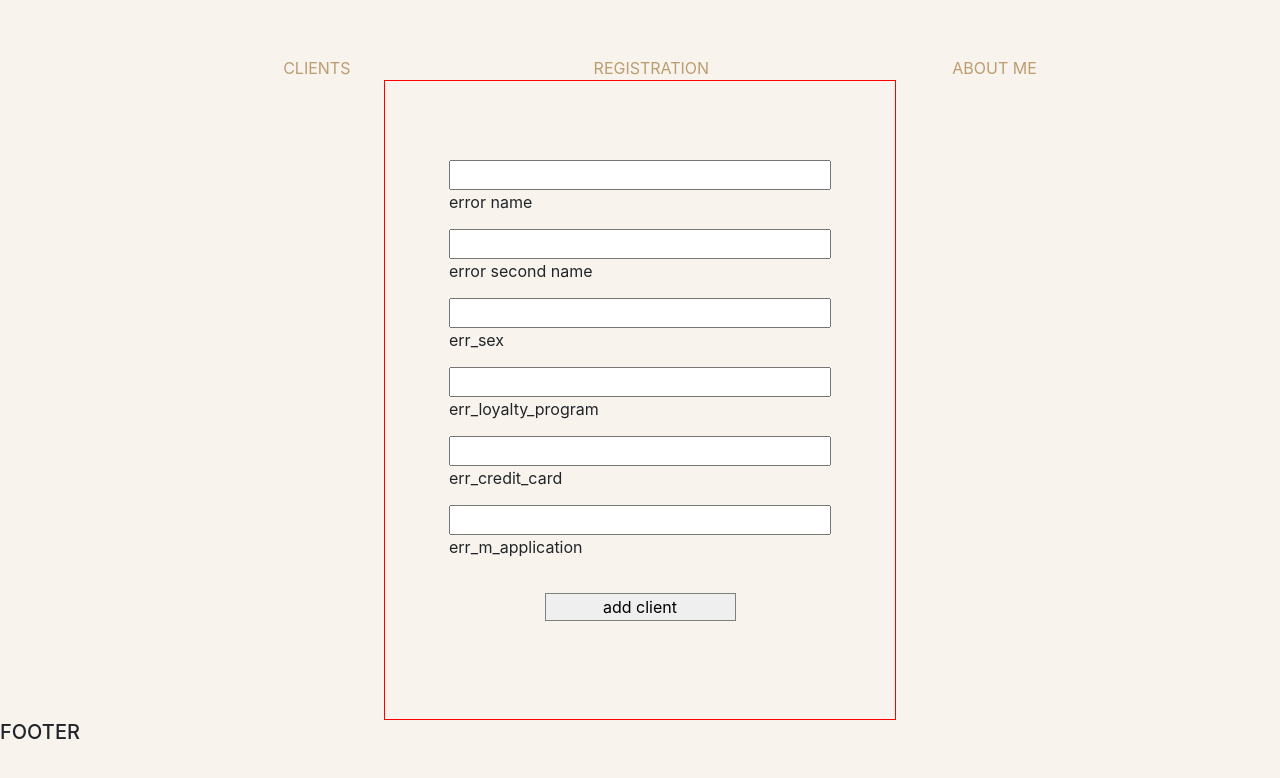
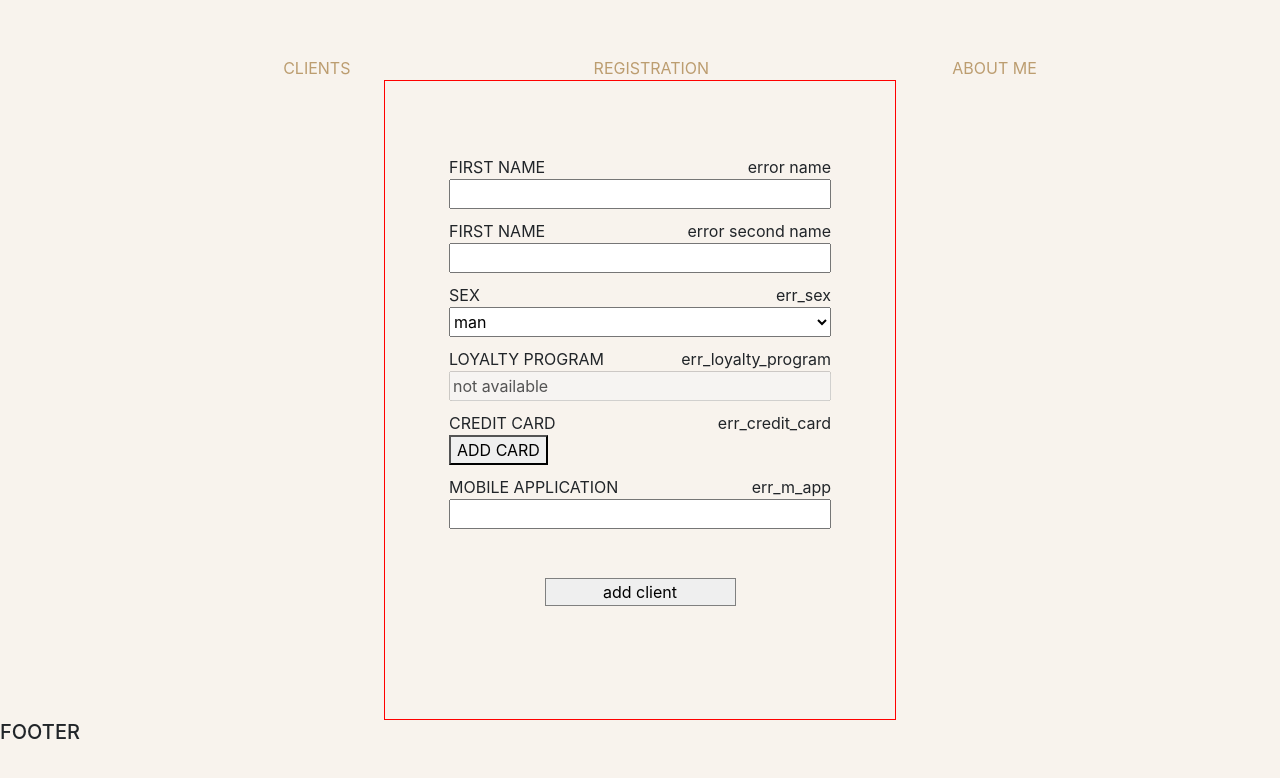
Before and after one commit to 1985MakarovDenis1985/HeadWorks_v1.0, a React app: page /#/registration in a window 1280 px wide. Built offline with nearby package versions, Linux system fonts and the light colour scheme.

Commit message:
registration form almost completed without creditcard

```diff
--- a/src/js/components/content/ClientsBox.js
+++ b/src/js/components/content/ClientsBox.js
@@ -7,7 +7,9 @@ const mapPropsToState = (state) => {
     return {
         clients: state.clientReducer.users
     }
+
 }
+
 
 
 class ClientsBox extends React.Component {
@@ -16,15 +18,17 @@ class ClientsBox extends React.Component {
     }
 
 
+
     render() {
+        let {clients} = JSON.parse(JSON.stringify(this.props))
 
         return (
             <div className="content_box content_clients_box">
                 <div className="content_box_clients_box">
-                    {this.props.clients.map((el) => (
+                    {clients.reverse().map((el) => (
                         <div className="content_box_user_box" key={el.id}>
                             <p> Name: <span>{el.firstName}  {el.secondName}</span></p>
-                            <p> Date of registration: <span>{el.date}</span></p>
+                            <p> Date of registration: <span>{el.dateRegistration}</span></p>
                         </div>
                     ))}
                 </div>
--- a/src/js/components/content/RegistrationBox.js
+++ b/src/js/components/content/RegistrationBox.js
@@ -1,7 +1,6 @@
 import React from 'react';
 import {connect} from "react-redux";
-import set from "@babel/runtime/helpers/esm/set";
-
+import {setClients} from "../../redux/actions/actions";
 
 
 const mapPropsToState = (state) => {
@@ -10,24 +9,30 @@ const mapPropsToState = (state) => {
     }
 }
 
+const mapDispatchToProps = {
+    setClients,
+}
+
 class RegistrationBox extends React.Component {
     constructor(props) {
         super(props);
 
         this.state = {
-            id: this.props.clients.length + 1,
+            // newClient: {
+                id: this.props.clients.length+1,
                 firstName: "",
                 secondName: "",
-            sex: "",
+                sex: "man",
                 loyaltyProgram: "",
                 mobileApp: "",
-            dateRegistration:`${new Date().getDate()}.${new Date().getMonth()+1}.${new Date().getFullYear()}`,
+                dateRegistration: `${new Date().getDate()}.${new Date().getMonth() + 1}.${new Date().getFullYear()}`,
                 creditCard: {
                     number: "",
                     date: "",
                     cv: ""
-            },
-
+                }
+            // },
+            // creditCardBox: false
         }
     }
 
@@ -38,64 +43,114 @@ class RegistrationBox extends React.Component {
         return new Promise((res, rej) => {
             let newClient = Object.assign(this.state, {})
             newClient[name] = value
-            this.setState({newClient})
+            this.setState({
+                newClient
+            })
+            // this.setState({
+            //     id : this.props.clients.length+1
+            // })
+
             console.log(this.state)
             res(newClient)
-        })
-            .then((newClient)=>{
-                this.setState({newClient})
         })
             .catch(err => console.error(err))
     }
 
     addNewClient = (e) => {
         e.preventDefault()
+        const {setClients} = this.props
+        setClients(this.state)
 
+        this.setState({
+            id: this.props.clients.length+2,
+            firstName: "",
+            secondName: "",
+            sex: "man",
+            loyaltyProgram: "",
+            mobileApp: "",
+            dateRegistration: `${new Date().getDate()}.${new Date().getMonth() + 1}.${new Date().getFullYear()}`,
+            creditCard: {
+                number: "",
+                date: "",
+                cv: ""
+            }
+        })
 
-        // console.log(this.props.clients.length)
+        setTimeout(() => {
+            console.log(this.props.clients)
+        })
     }
 
 
     render() {
         return (
             <div className="content_box content_registration_box">
-                <form onSubmit={this.addNewClient} id="registration_form" action="">
+                <form
+                    onSubmit={this.addNewClient}
+                    id="registration_form"
+                    action="">
+
+                    <label htmlFor={"firstName"}>FIRST NAME <span className="err_text" id="err_name">error name</span>
+                    </label>
                     <input
                         onChange={this.changValue}
                         name="firstName"
                         type="text"
                         value={this.state.firstName}/>
-                    <span className="err_text" id="err_name">error name</span>
 
+
+                    <label htmlFor={"secondName"}>FIRST NAME <span className="err_text" id="err_second_name">error second name</span></label>
                     <input
                         onChange={this.changValue}
                         name="secondName"
                         type="text"
                         value={this.state.secondName}/>
-                    <span className="err_text" id="err_second_name">error second name</span>
 
+
+                    <label htmlFor="sex">SEX <span className="err_text" id="err_sex">err_sex</span></label>
+                    <select
+                        onChange={this.changValue}
+                        name="sex"
+                        defaultValue={this.state.sex}
+                        id="registration_form_option_sex">
+                        <option defaultValue="man">man</option>
+                        <option value="woman">woman</option>
+                    </select>
+
+                    <label htmlFor="loyaltyProgram">LOYALTY PROGRAM <span className="err_text"
+                                                                          id="err_loyalty_program">err_loyalty_program</span></label>
+                    <input disabled
+                           name="loyaltyProgram"
+                           type="text"
+                           defaultValue="not available"
+                    />
+
+                    <label htmlFor="creditCard">CREDIT CARD<span className="err_text"
+                                                                 id="err_credit_card">err_credit_card</span></label>
+                    <div>
+                        <button>ADD CARD</button>
+                    </div>
+
+                    {/*<input*/}
+                    {/*    name="creditCard"*/}
+                    {/*    type="text"*/}
+                    {/*/>*/}
+
+                    <label htmlFor="mobileApp">MOBILE APPLICATION<span className="err_text"
+                                                                       id="err_m_app">err_m_app</span></label>
                     <input
-                        name="sex"
-                        type="text"/>
-                    <span className="err_text">err_sex</span>
+                        name="mobileApp"
+                        type="text"
+                    />
 
-                    <input
-                        name="loyaltyProgram"
-                        type="text"/>
-                    <span className="err_text">err_loyalty_program</span>
-
-                    <input
-                        type="text"/>
-                    <span className="err_text">err_credit_card</span>
-
-                    <input type="text"/>
-                    <span className="err_text">err_m_application</span>
-
-                    <button type="submit" id="btn_add_client">add client</button>
+                    <button
+                        // onClick={this.addNewClient}
+                        type="submit" id="btn_add_client">add client
+                    </button>
                 </form>
             </div>
         );
     }
 }
 
-export default connect(mapPropsToState, null)(RegistrationBox)
+export default connect(mapPropsToState, mapDispatchToProps)(RegistrationBox)
--- a/src/js/redux/actions/actions.js
+++ b/src/js/redux/actions/actions.js
@@ -1,8 +1,8 @@
-import {GET_CLIENT} from "../types";
+import {ADD_CLIENT} from "../types";
 
-export function getClients(users){
+export function setClients(users){
     return {
-        type: GET_CLIENT,
+        type: ADD_CLIENT,
         payload: users
     }
 }
--- a/src/js/redux/reducers/clientsReducer.js
+++ b/src/js/redux/reducers/clientsReducer.js
@@ -1,67 +1,68 @@
-import {ADD_CLIENT, GET_CLIENT} from "../types"
+import {ADD_CLIENT} from "../types"
 
 const initiallyState = {
-    users: [
+    users:
+        [
             {
-            id: "1",
+                id: 1,
                 firstName: "Leanne",
                 secondName: "Graham",
                 sex: "",
                 loyaltyProgram: "",
                 mobileApp: "",
-            dateRegistration: "",
+                dateRegistration: "12.05.2014",
                 creditCard: {
                     number: "",
                     date: "",
                     cv: ""
                 }
-        },{
-            id: "2",
+            }, {
+            id: 2,
             firstName: "Ervin",
             secondName: "Howell",
             sex: "",
             loyaltyProgram: "",
             mobileApp: "",
-            dateRegistration: "",
+            dateRegistration: "01.01.2013",
             creditCard: {
                 number: "",
                 date: "",
                 cv: ""
             }
-        },{
-            id: "3",
+        }, {
+            id: 3,
             firstName: "Clementine",
             secondName: "Bauch",
             sex: "",
             loyaltyProgram: "",
             mobileApp: "",
-            dateRegistration: "",
+            dateRegistration: "08.07.2019",
             creditCard: {
                 number: "",
                 date: "",
                 cv: ""
             }
-        },{
-            id: "4",
+        }, {
+            id: 4,
             firstName: "Patricia",
             secondName: "Lebsack",
             sex: "",
             loyaltyProgram: "",
-            dateRegistration: "",
+            dateRegistration: "21.09.2019",
             mobileApp: "",
             creditCard: {
                 number: "",
                 date: "",
                 cv: ""
             }
-        },{
-            id: "5",
+        }, {
+            id: 5,
             firstName: "Chelsey",
             secondName: "Dietrich",
             sex: "",
             loyaltyProgram: "",
             mobileApp: "",
-            dateRegistration: "",
+            dateRegistration: "23.03.2020",
             creditCard: {
                 number: "",
                 date: "",
@@ -74,7 +75,7 @@ const initiallyState = {
 
 export const clientReducer = (state = initiallyState, action) => {
     switch (action.type) {
-        case GET_CLIENT :
+        case ADD_CLIENT :
             return {...state, users: state.users.concat(action.payload)}
         default :
             return state
--- a/src/js/redux/types.js
+++ b/src/js/redux/types.js
@@ -1,3 +1,4 @@
 
 export const ADD_CLIENT = "ADD_CLIENT"
-export const GET_CLIENT = "GET_CLIENT"
+export const SHOW_CARD = "SHOW_CARD"
+export const HIDE_CARD = "HIDE_CARD"
--- a/src/scss/modules/_registration_box.scss
+++ b/src/scss/modules/_registration_box.scss
@@ -16,9 +16,22 @@
     display: flex;
     flex-direction: column;
 
-    input{
-      margin-top: 15px;
+    label{
+      margin-top: 10px;
+      margin-bottom: 0;
+
+      span{
+        float: right;
+      }
+    }
+
+    input, select{
+      //margin-top: 15px;
       outline: none;
+    }
+
+    select{
+      height: 30px;
     }
 
     .err_text{
```
Lines whose indentation alone changed are shown as unchanged.
